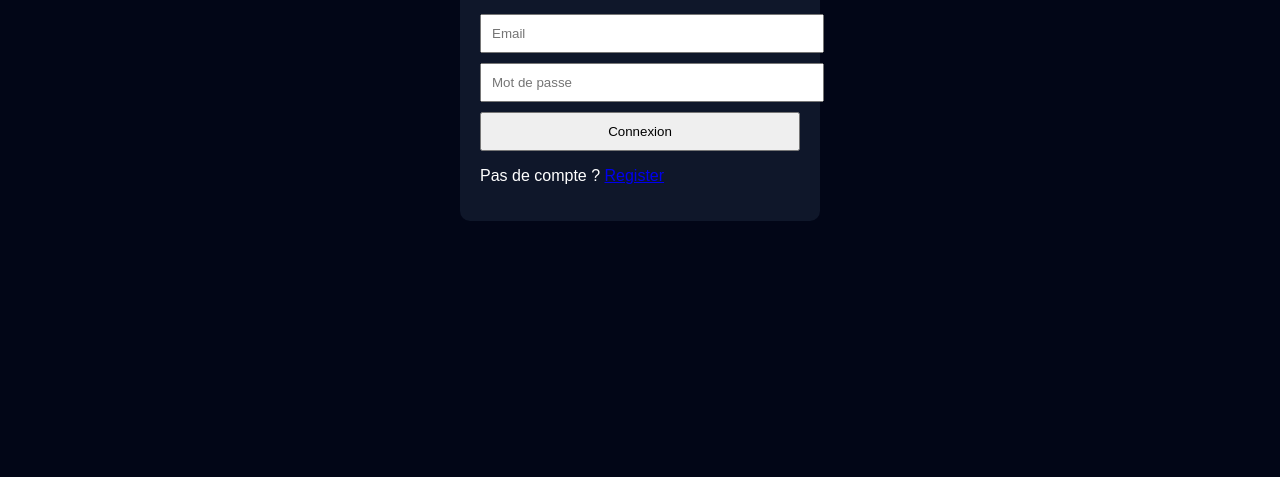
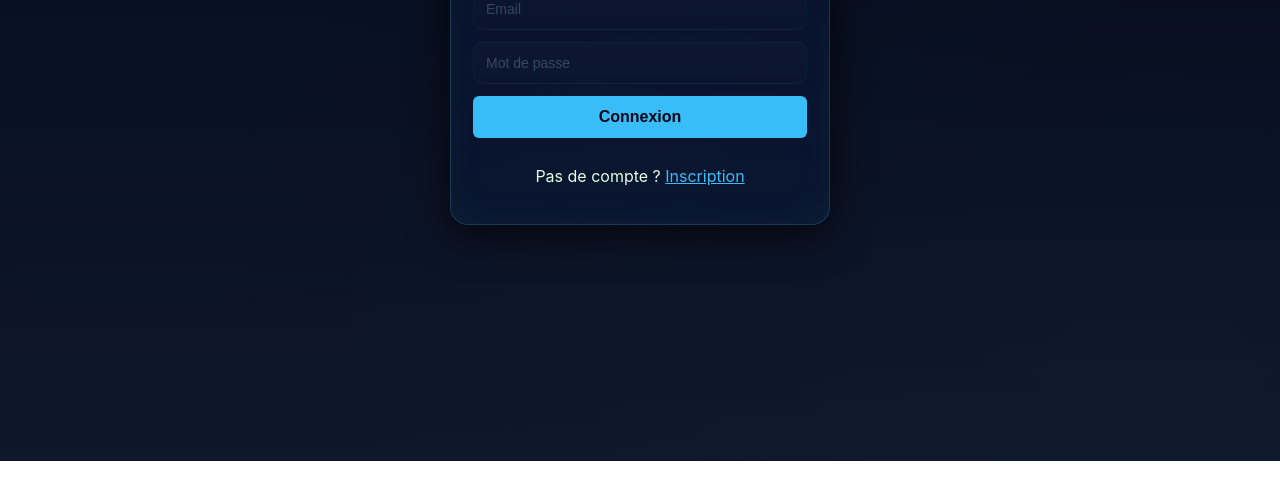
Before and after one commit to Raizel-commits/rokmd, a website: page login.html in a window 1280 px wide. Shown: the part 339-816 px from the top of the page. Drawn offline with Linux system fonts and the light colour scheme.

Commit message:
Update login.html

```diff
--- a/login.html
+++ b/login.html
@@ -4,66 +4,59 @@
 <meta charset="UTF-8">
 <meta name="viewport" content="width=device-width, initial-scale=1.0">
 <title>ROK XD • Login</title>
-
 <style>
-body{
-  background:#020617;
-  color:#fff;
-  font-family:Arial;
-  display:flex;
-  justify-content:center;
-  align-items:center;
-  height:100vh;
+:root{
+  --bg-1:#020617; --bg-2:#0f172a; --neon:#38bdf8; --glass-border:rgba(56,189,248,0.22); --muted:rgba(255,255,255,0.45); --card-w:380px;
 }
-.box{
-  width:320px;
-  padding:20px;
-  background:#0f172a;
-  border-radius:10px;
+*{box-sizing:border-box;}
+html,body{height:100%;margin:0;font-family:"Inter",system-ui,-apple-system,"Segoe UI",Roboto,"Helvetica Neue",Arial;
+background: radial-gradient(1200px 600px at 10% 10%, rgba(56,189,248,0.03), transparent),
+            radial-gradient(900px 500px at 90% 85%, rgba(56,189,248,0.02), transparent),
+            linear-gradient(180deg,var(--bg-1),var(--bg-2));
+color:#dfffe6;overflow:hidden;}
+.stage{position:relative;height:100vh;display:flex;align-items:center;justify-content:center;padding:36px;}
+.glass-card{
+  width:var(--card-w);max-width:92vw;
+  background:linear-gradient(180deg, rgba(255,255,255,0.02), rgba(255,255,255,0.01));
+  border-radius:18px;padding:22px;
+  box-shadow:0 10px 40px rgba(0,0,0,0.7),0 0 40px rgba(56,189,248,0.05) inset;
+  backdrop-filter: blur(10px) saturate(140%);
+  border:1px solid var(--glass-border);
+  text-align:center;
 }
-input,button{
-  width:100%;
-  padding:10px;
-  margin-top:10px;
-}
-button{cursor:pointer}
-.error{color:#ff6b6b}
+input[type="email"], input[type="password"]{width:100%;padding:12px;border-radius:10px;border:1px solid rgba(56,189,248,0.06);background:linear-gradient(180deg, rgba(255,255,255,0.02), rgba(255,255,255,0.006));color:#eafff2;margin-bottom:12px;outline:none;font-size:14px;}
+input::placeholder{color:rgba(200,255,255,0.22);}
+button{width:100%;padding:12px;border-radius:6px;border:none;background:var(--neon);color:#020617;font-weight:bold;cursor:pointer;font-size:16px;margin-bottom:12px;}
+button:hover{opacity:0.9;}
+.result{margin-top:16px;font-weight:bold;}
 </style>
 </head>
-
 <body>
-<div class="box">
-  <h2>Login</h2>
-  <div id="error" class="error"></div>
-
-  <input id="email" type="email" placeholder="Email">
-  <input id="password" type="password" placeholder="Mot de passe">
-  <button onclick="login()">Connexion</button>
-
-  <p>Pas de compte ? <a href="/register">Register</a></p>
-</div>
-
+<main class="stage">
+<section class="glass-card">
+<h1>Login</h1>
+<input type="email" id="email" placeholder="Email">
+<input type="password" id="password" placeholder="Mot de passe">
+<button id="loginBtn">Connexion</button>
+<div class="result" id="loginResult"></div>
+<p>Pas de compte ? <a href="register.html" style="color:var(--neon)">Inscription</a></p>
+</section>
+</main>
 <script>
-async function login(){
-  const email = document.getElementById("email").value;
-  const password = document.getElementById("password").value;
-  const error = document.getElementById("error");
-  error.innerText = "";
-
-  const res = await fetch("/login", {
-    method: "POST",
-    headers: { "Content-Type": "application/json" },
-    credentials: "include",
-    body: JSON.stringify({ email, password })
-  });
-
-  const data = await res.json();
-  if(data.success){
-    window.location.href = "/panel";
-  }else{
-    error.innerText = data.error;
-  }
-}
+const loginBtn = document.getElementById("loginBtn");
+loginBtn.onclick = async ()=>{
+  const email=document.getElementById("email").value.trim();
+  const password=document.getElementById("password").value.trim();
+  if(!email||!password){document.getElementById("loginResult").innerHTML="Email et mot de passe requis";return;}
+  loginBtn.disabled=true;
+  try{
+    const r=await fetch("/auth/login",{method:"POST",headers:{"Content-Type":"application/json"},body:JSON.stringify({email,password})});
+    const data=await r.json();
+    if(data.status==="success"){window.location.href="/";}
+    else{document.getElementById("loginResult").innerHTML=data.error||"Erreur";}
+  }catch(e){document.getElementById("loginResult").innerHTML="Erreur serveur";console.error(e);}
+  loginBtn.disabled=false;
+};
 </script>
 </body>
 </html>
```
